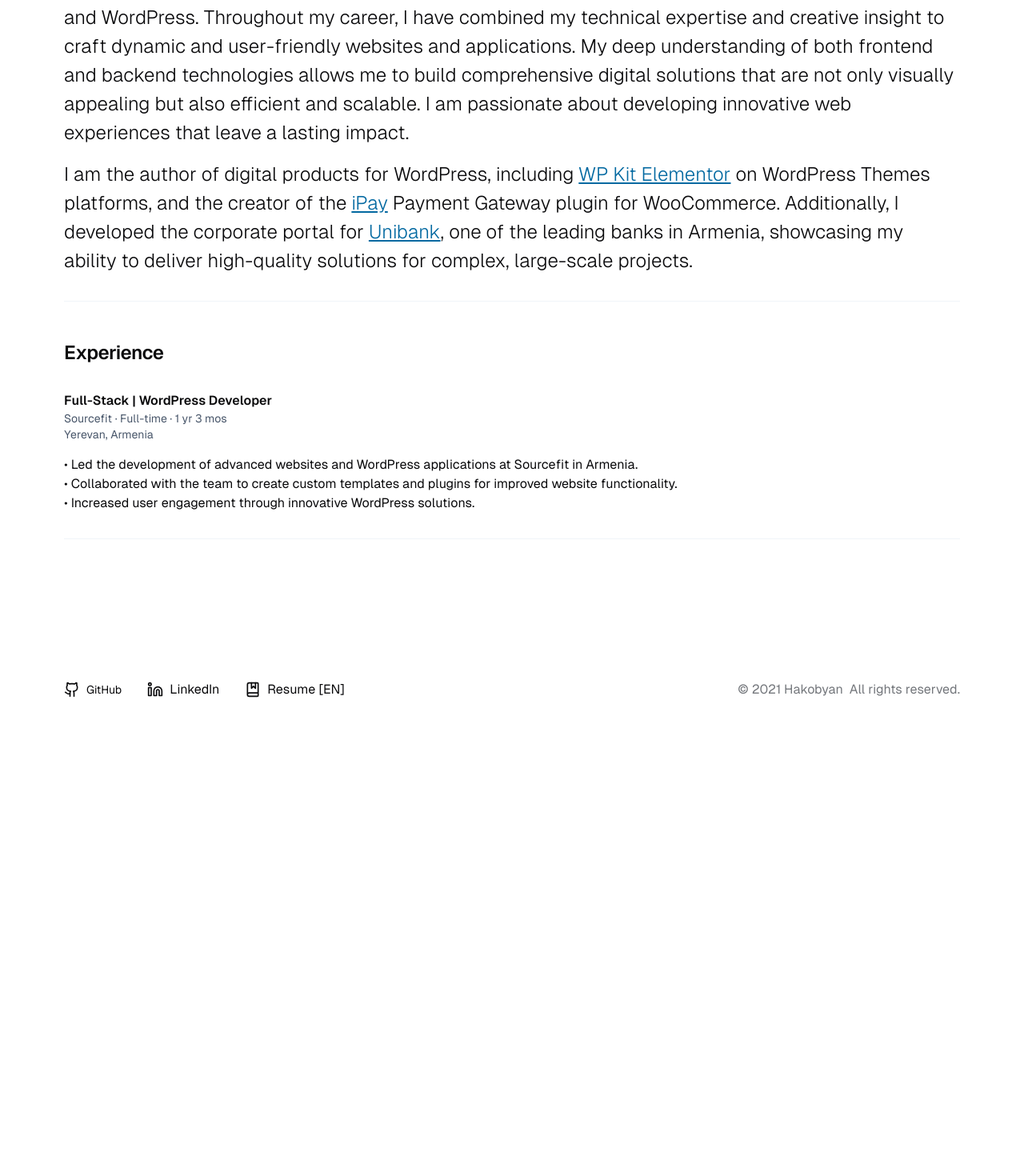
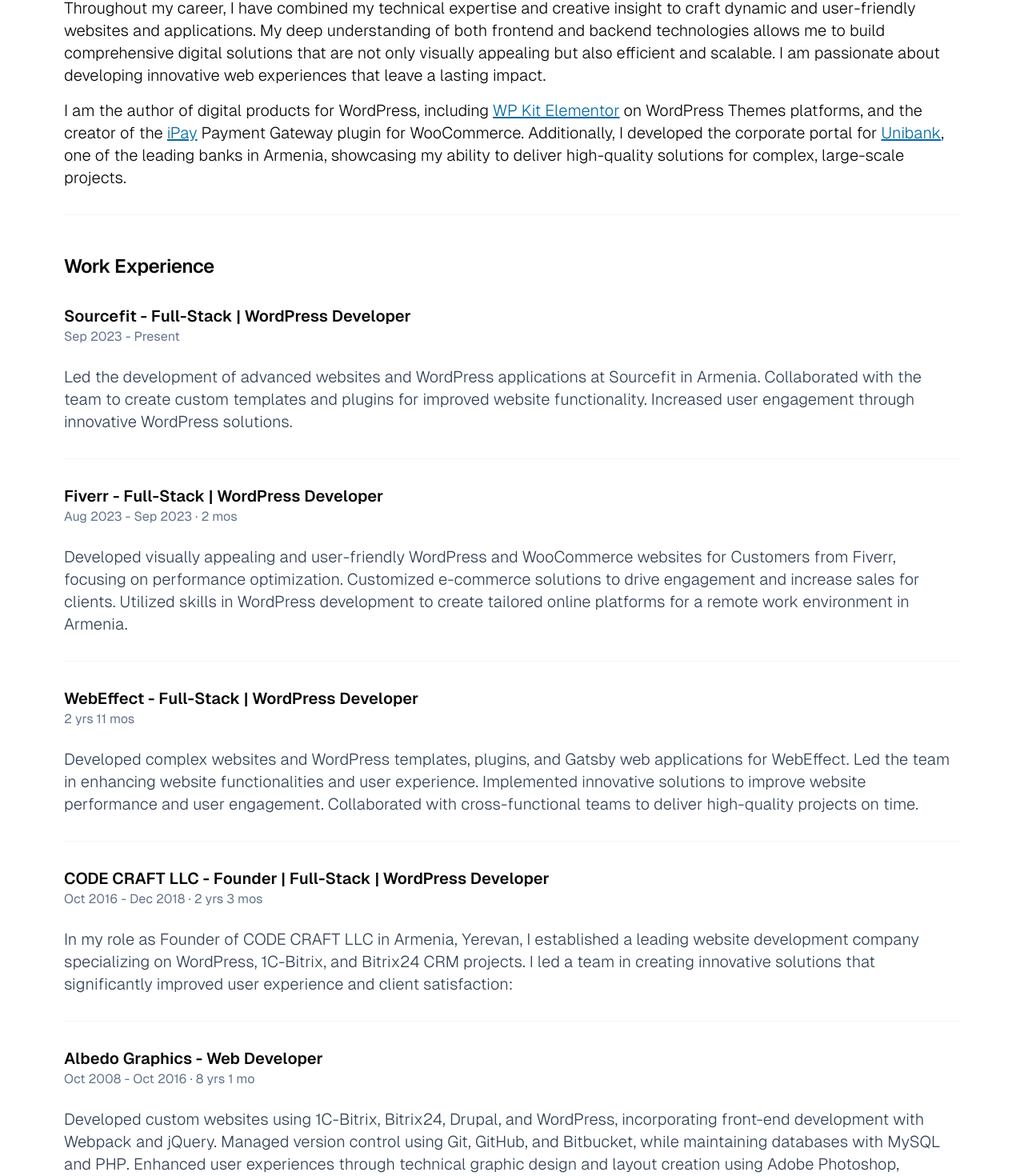
Before and after one commit to garikhg/hakobyan, a Next.js app in the folder frontend/: page / in a window 1280 px wide. Shown: the part 296-1766 px from the top of the page at 80% size. Before the commit the page ends 1250 px from the top, so only its background shows below. Built offline with nearby package versions, Linux system fonts and the light colour scheme.

Commit message:
Add fortawesome icons and update footer social icons, update the main page content

```diff
--- a/frontend/package.json
+++ b/frontend/package.json
@@ -9,6 +9,9 @@
     "lint": "next lint"
   },
   "dependencies": {
+    "@fortawesome/free-brands-svg-icons": "^6.6.0",
+    "@fortawesome/free-solid-svg-icons": "^6.6.0",
+    "@fortawesome/react-fontawesome": "^0.2.2",
     "@radix-ui/react-icons": "^1.3.1",
     "@radix-ui/react-navigation-menu": "^1.2.1",
     "@radix-ui/react-slot": "^1.1.0",
--- a/frontend/src/app/layout.tsx
+++ b/frontend/src/app/layout.tsx
@@ -1,3 +1,5 @@
+import React from "react";
+import {Inter, Poppins} from 'next/font/google'
 import type {Metadata} from "next";
 import localFont from "next/font/local";
 import "./globals.css";
@@ -14,6 +16,12 @@ const geistMono = localFont( {
     weight: "100 900",
 } );
 
+const poppinsSans = Poppins( {
+    variable: "--font-poppins",
+    weight: ["100", "200", "300", "400", "500", "600", "700", "800", "900"],
+    subsets: ["latin"],
+} )
+
 export const metadata: Metadata = {
     title: "Create Next App",
     description: "Generated by create next app",
@@ -23,7 +31,7 @@ export default function RootLayout({children}: Readonly<{ children: React.ReactN
     return (
         <html lang="en" data-lt-installed="true">
         <body
-            className={`${geistSans.variable} ${geistMono.variable} antialiased`}
+            className={`${geistSans.variable} ${geistMono.variable} ${poppinsSans.variable} antialiased`}
         >
         {children}
         </body>
--- a/frontend/src/app/page.tsx
+++ b/frontend/src/app/page.tsx
@@ -1,22 +1,22 @@
-import Image from "next/image";
-import {BookMarked, Github, Linkedin} from 'lucide-react';
 import React from "react";
 import Divider from "@/components/ui/divider";
+import Link from "next/link";
+import {faFileAlt} from '@fortawesome/free-solid-svg-icons';
+import {faGithub, faLinkedin} from '@fortawesome/free-brands-svg-icons';
+import {FontAwesomeIcon} from "@fortawesome/react-fontawesome";
 
 export default function Home() {
+    const currentYear = new Date().getFullYear();
+
     return (
         <div className="min-h-screen flex flex-col flex-wrap font-[family-name:var(--font-geist-sans)]">
             <header className="w-full h-[120px] flex items-center justify-between border-b border-slate-100">
                 <div className="container flex items-center px-8 sm:px-20">
                     <div className="w-full md:w-1/2">
-                        <Image
-                            className="dark:invert"
-                            src="/next.svg"
-                            alt="Next.js logo"
-                            width={98}
-                            height={20.67}
-                            priority
-                        />
+                        <Link href="/">
+                            <span className="inline-block text-xl font-semibold font-[family-name:var(--font-poppins)]"
+                            >Hakobyan</span>
+                        </Link>
                     </div>
                     <div className="w-full md:w-1/2">
                         <div className="flex items-center justify-end uppercase text-sm gap-2.5">
@@ -31,20 +31,25 @@ export default function Home() {
                         <h2 className="scroll-m-20 text-2xl font-semibold tracking-tight">About Me</h2>
                         <div className="space-y-4">
 
-                            <p className="text-2xl font-light leading-normal">
-                                Hi, I&apos;m Garegin, a Web Developer with 12 years of experience specializing in Full Stack
-                                development and WordPress. Throughout my career, I have combined my technical expertise
-                                and creative insight to craft dynamic and user-friendly websites and applications. My
-                                deep understanding of both frontend and backend technologies allows me to build
-                                comprehensive digital solutions that are not only visually appealing but also efficient
-                                and scalable. I am passionate about developing innovative web experiences that leave a
-                                lasting impact.
+                            <p className="font-light text-lg md:text-xl leading-normal">
+                                Hi, I&apos;m Garegin, a Web Developer with 12 years of experience specializing in Full
+                                Stack development and WordPress. Throughout my career, I have combined my technical
+                                expertise and creative insight to craft dynamic and user-friendly websites and
+                                applications. My deep understanding of both frontend and backend technologies allows me
+                                to build comprehensive digital solutions that are not only visually appealing but also
+                                efficient and scalable. I am passionate about developing innovative web experiences that
+                                leave a lasting impact.
                             </p>
-                            <p className="text-2xl font-light leading-normal">
-                                I am the author of digital products for WordPress, including <a href="https://wordpress.org/themes/wp-kit-elementor/" target="_blank" rel="noopener noreferrer">WP Kit Elementor</a> on
-                                WordPress Themes platforms, and the creator of the <a href="https://github.com/garikhg/woo-ipay-acba" target="_blank" rel="noopener noreferrer">iPay</a> Payment Gateway
+                            <p className="font-light text-lg md:text-xl leading-normal">
+                                I am the author of digital products for WordPress, including <a
+                                href="https://wordpress.org/themes/wp-kit-elementor/" target="_blank"
+                                rel="noopener noreferrer">WP Kit Elementor</a> on
+                                WordPress Themes platforms, and the creator of the <a
+                                href="https://github.com/garikhg/woo-ipay-acba" target="_blank"
+                                rel="noopener noreferrer">iPay</a> Payment Gateway
                                 plugin for WooCommerce. Additionally, I developed the corporate portal for <a
-                                href="https://www.unibank.am/en/" target="_blank" rel="noopener noreferrer">Unibank</a>, one of the leading
+                                href="https://www.unibank.am/en/" target="_blank" rel="noopener noreferrer">Unibank</a>,
+                                one of the leading
                                 banks in Armenia, showcasing my ability to deliver high-quality solutions for complex,
                                 large-scale projects.
                             </p>
@@ -54,22 +59,103 @@ export default function Home() {
                     <Divider/>
 
                     <section className="mt-8">
-                        <h3 className="scroll-m-20 text-2xl font-semibold tracking-tight">Experience</h3>
+                        <h3 className="scroll-m-20 text-2xl font-semibold tracking-tight">Work Experience</h3>
                         <div className="flex flex-col flex-wrap mt-8">
-                            <div className="space-y-4">
-                                <div>
-                                    <div className="text-md font-semibold">Full-Stack | WordPress Developer</div>
-                                    <span
-                                        className="block text-sm text-slate-600">Sourcefit · Full-time · 1 yr 3 mos</span>
-                                    <span className="block text-sm text-slate-600">Yerevan, Armenia</span>
+                            <div className="block">
+                                <div className="space-y-6">
+                                    <div className="relative flex flex-col">
+                                        <h4 className="text-xl font-semibold">
+                                            Sourcefit - Full-Stack | WordPress Developer
+                                        </h4>
+                                        <p className="text-slate-500 text-md">Sep 2023 - Present</p>
+                                    </div>
+                                    <div className="col-span-2 text-slate-700 font-light text-lg md:text-xl">
+                                        <p>
+                                            Led the development of advanced websites and WordPress applications at
+                                            Sourcefit in Armenia. Collaborated with the team to create custom templates
+                                            and plugins for improved website functionality. Increased user engagement
+                                            through innovative WordPress solutions.
+                                        </p>
+                                    </div>
                                 </div>
-
-                                <div>
-                                    • Led the development of advanced websites and WordPress applications at Sourcefit
-                                    in Armenia.<br/>
-                                    • Collaborated with the team to create custom templates and plugins for improved
-                                    website functionality.<br/>
-                                    • Increased user engagement through innovative WordPress solutions.
+                                <Divider/>
+                            </div>
+                            <div className="block">
+                                <div className="space-y-6">
+                                    <div className="relative flex flex-col">
+                                        <h4 className="text-xl font-semibold">
+                                            Fiverr - Full-Stack | WordPress Developer
+                                        </h4>
+                                        <p className="text-slate-500 text-md">Aug 2023 - Sep 2023 · 2 mos</p>
+                                    </div>
+                                    <div className="col-span-2 text-slate-700 font-light text-lg md:text-xl">
+                                        <p>
+                                            Developed visually appealing and user-friendly WordPress and WooCommerce
+                                            websites for Customers from Fiverr, focusing on performance optimization.
+                                            Customized e-commerce solutions to drive engagement and increase sales for
+                                            clients. Utilized skills in WordPress development to create tailored online
+                                            platforms for a remote work environment in Armenia.
+                                        </p>
+                                    </div>
+                                </div>
+                                <Divider/>
+                            </div>
+                            <div className="block">
+                                <div className="space-y-6">
+                                    <div className="relative flex flex-col">
+                                        <h4 className="text-xl font-semibold">
+                                            WebEffect - Full-Stack | WordPress Developer
+                                        </h4>
+                                        <p className="text-slate-500 text-md">2 yrs 11 mos</p>
+                                    </div>
+                                    <div className="col-span-2 text-slate-700 font-light text-lg md:text-xl">
+                                        <p>
+                                            Developed complex websites and WordPress templates, plugins, and Gatsby web
+                                            applications for WebEffect. Led the team in enhancing website
+                                            functionalities and user experience. Implemented innovative solutions to
+                                            improve website performance and user engagement. Collaborated with
+                                            cross-functional teams to deliver high-quality projects on time.
+                                        </p>
+                                    </div>
+                                </div>
+                                <Divider/>
+                            </div>
+                            <div className="block">
+                                <div className="space-y-6">
+                                    <div className="relative flex flex-col">
+                                        <h4 className="text-xl font-semibold">
+                                            CODE CRAFT LLC - Founder | Full-Stack | WordPress Developer
+                                        </h4>
+                                        <p className="text-slate-500 text-md">Oct 2016 - Dec 2018 · 2 yrs 3 mos</p>
+                                    </div>
+                                    <div className="col-span-2 text-slate-700 font-light text-lg md:text-xl">
+                                        <p>
+                                            In my role as Founder of CODE CRAFT LLC in Armenia, Yerevan, I established a
+                                            leading website development company specializing on WordPress, 1C-Bitrix,
+                                            and Bitrix24 CRM projects. I led a team in creating innovative solutions
+                                            that significantly improved user experience and client satisfaction:
+                                        </p>
+                                    </div>
+                                </div>
+                                <Divider/>
+                            </div>
+                            <div className="block">
+                                <div className="space-y-6">
+                                    <div className="relative flex flex-col">
+                                        <h4 className="text-xl font-semibold">
+                                            Albedo Graphics - Web Developer
+                                        </h4>
+                                        <p className="text-slate-500 text-md">Oct 2008 - Oct 2016 · 8 yrs 1 mo</p>
+                                    </div>
+                                    <div className="col-span-2 text-slate-700 font-light text-lg md:text-xl">
+                                        <p>
+                                            Developed custom websites using 1C-Bitrix, Bitrix24, Drupal, and WordPress,
+                                            incorporating front-end development with Webpack and jQuery. Managed version
+                                            control using Git, GitHub, and Bitbucket, while maintaining databases with
+                                            MySQL and PHP. Enhanced user experiences through technical graphic design
+                                            and layout creation using Adobe Photoshop, InDesign, Illustrator, and IXD.
+                                        </p>
+                                    </div>
                                 </div>
                                 <Divider/>
                             </div>
@@ -78,35 +164,50 @@ export default function Home() {
                 </div>
             </main>
             <footer className="mt-auto">
-                <div className="container flex items-center justify-between p-8 pb-20 gap-8 sm:p-20">
-                    <div className="flex items-center gap-8">
-                        <a
-                            className="text-sm flex items-center gap-2 hover:underline hover:underline-offset-4"
-                            href="https://github.com/garikhg"
-                            target="_blank"
-                            rel="noopener noreferrer"
+                <div className="container flex flex-col lg:flex-row items-center justify-between p-8 pb-20 gap-4 lg:gap-8 sm:p-20">
+                    <div className="flex items-center gap-4">
+                        <a href="https://github.com/garikhg"
+                           target="_blank"
+                           rel="noopener noreferrer"
+                           className="text-sm flex items-center gap-2 hover:underline hover:underline-offset-4"
                         >
-                            <Github strokeWidth={2} className="w-5 h-5"/>
+                            <FontAwesomeIcon
+                                icon={faGithub}
+                                className="w-5 h-5"
+                                aria-label="GitHub"
+                                style={{color: '#333'}}
+                            />
                             <span>GitHub</span>
                         </a>
-                        <a
-                            className="flex items-center gap-2 hover:underline hover:underline-offset-4"
-                            href="https://www.linkedin.com/in/gareginhakobyan/"
-                            target="_blank"
-                            rel="noopener noreferrer"
+                        <a href="https://www.linkedin.com/in/gareginhakobyan/"
+                           target="_blank"
+                           rel="noopener noreferrer"
+                           className="flex items-center gap-2 hover:underline hover:underline-offset-4"
                         >
-                            <Linkedin className="w-5 h-5"/>
+                            <FontAwesomeIcon
+                                icon={faLinkedin}
+                                className="w-5 h-5"
+                                aria-label="Linkedin"
+                                style={{color: '#0077b5'}}
+                            />
                             <span>LinkedIn</span>
                         </a>
-                        <a href="#"
+                        <a href="/g.hakobyan-2024.pdf"
+                           target="_blank"
+                           rel="noopener noreferrer"
                            className="flex items-center gap-2 hover:underline hover:underline-offset-4"
                         >
-                            <BookMarked className="w-5 h-5"/>
+                            <FontAwesomeIcon
+                                icon={faFileAlt}
+                                className="w-5 h-5"
+                                aria-label="Resume"
+                                style={{color: '#ef4023'}}
+                            />
                             <span>Resume [EN]</span>
                         </a>
                     </div>
                     <div className="flex items-center gap-2">
-                        <p className="text-[#73767b]">© 2021 Hakobyan</p>
+                        <p className="text-[#73767b]">©{currentYear}, Hakobyan</p>
                         <p className="text-[#73767b]">All rights reserved.</p>
                     </div>
                 </div>
```
Also changed, not shown: 2 other files (tests, documents, lock files or other folders).
